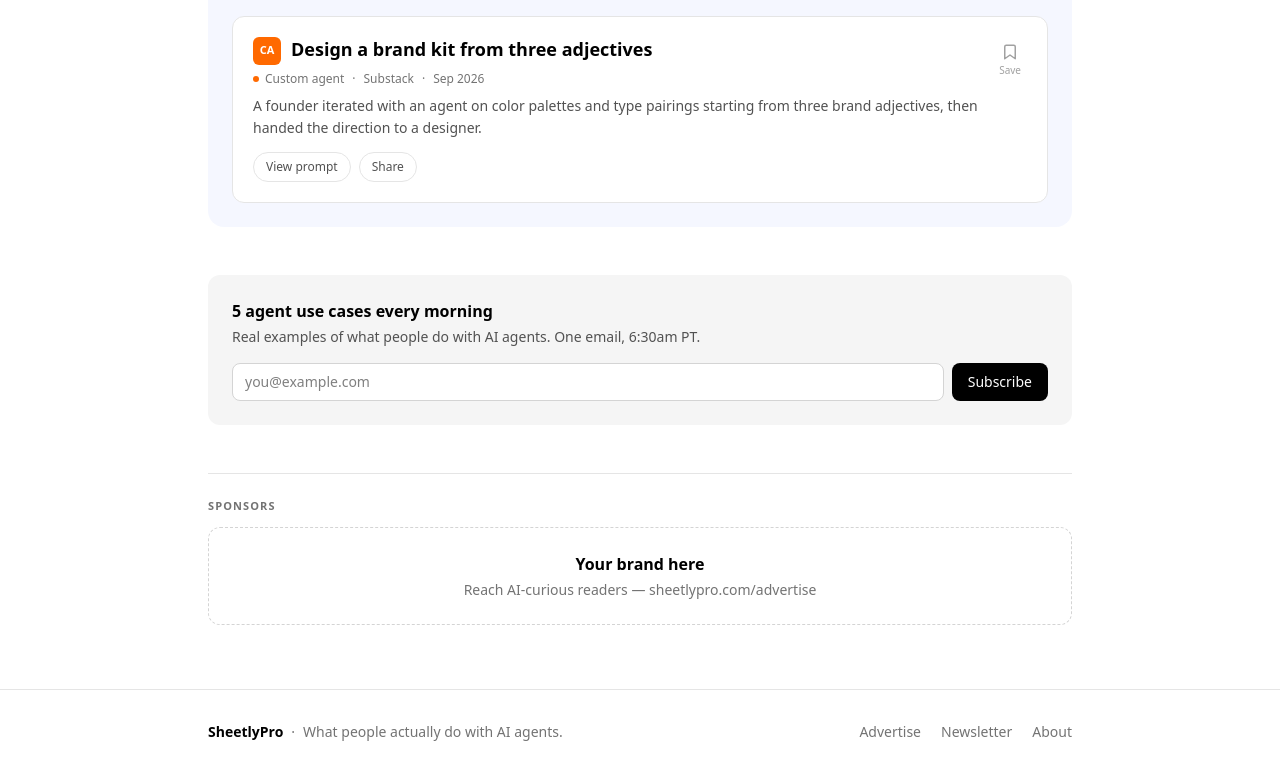
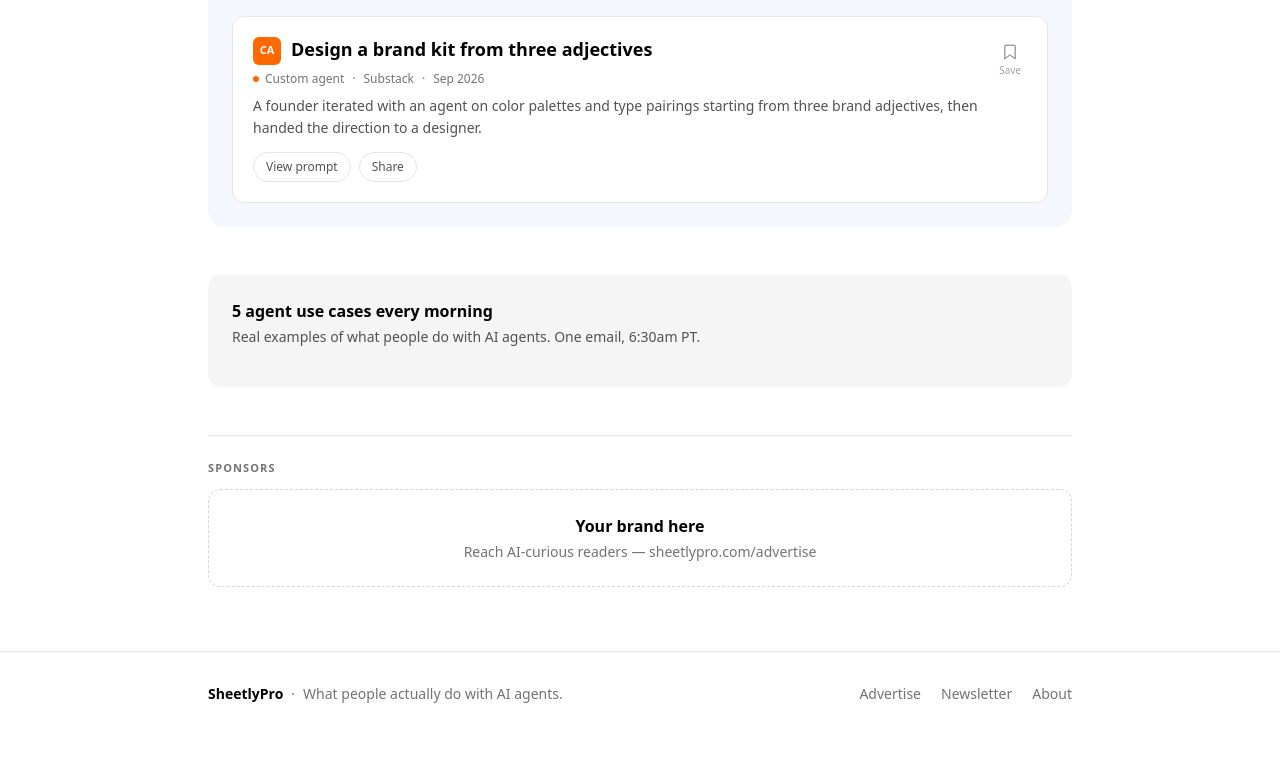
Before and after one commit to Stropurbo/bank-statement-frontend, a React (Vite) app: page / in a window 1280 px wide. Shown: the part 7748-8522 px from the top of the page. After the commit the page ends 8484 px from the top, so only its background shows below. Built offline with nearby package versions, Linux system fonts and the light colour scheme.

Commit message:
Use Kit official JS embed for newsletter (raw POSTs blocked by Kit bot guard)

```diff
--- a/src/components/NewsletterSignup.jsx
+++ b/src/components/NewsletterSignup.jsx
@@ -1,43 +1,29 @@
-import { useRef, useState } from "react";
-import { NEWSLETTER_ENDPOINT, NEWSLETTER_EMAIL_FIELD } from "../config";
+import { useEffect, useRef } from "react";
+
+// Newsletter signup via Kit's official embed. We use Kit's own script
+// (not a hand-rolled POST) because Kit's bot protection silently drops
+// raw form POSTs from some networks.
+const KIT_EMBED_SRC = "https://sheetlypro.kit.com/9f87f8a337/index.js";
+const KIT_UID = "9f87f8a337";
 
 export default function NewsletterSignup({ compact = false }) {
-  const [done, setDone] = useState(false);
-  const submittedRef = useRef(false);
+  const mountRef = useRef(null);
 
-  const submit = () => {
-    // Plain HTML form POST (no fetch): avoids CORS issues with the
-    // Kit subscribe endpoint. Response goes to a hidden iframe.
-    // NOTE: do NOT hide the form here — removing the iframe from the DOM
-    // cancels the in-flight POST. We show success only after the iframe
-    // confirms the POST landed (onLoad), with a timed fallback.
-    if (!NEWSLETTER_ENDPOINT) {
-      setDone(true);
-      return;
-    }
-    submittedRef.current = true;
-    setTimeout(() => setDone(true), 5000);
-  };
-
-  const handleFrameLoad = () => {
-    // Ignore the iframe's initial mount load; only the post-submit
-    // navigation means the signup POST reached Kit.
-    if (submittedRef.current) {
-      setDone(true);
-    }
-  };
-
-  if (done) {
-    return (
-      <div className="bg-neutral-100 rounded-xl p-6 text-center">
-        <p className="font-semibold text-black">
-          {NEWSLETTER_ENDPOINT
-            ? "You're in! Check your inbox to confirm."
-            : "Thanks for your interest! The newsletter is launching soon."}
-        </p>
-      </div>
-    );
-  }
+  useEffect(() => {
+    const mount = mountRef.current;
+    if (!mount) return;
+    // Avoid double-injecting under React StrictMode / re-renders.
+    if (mount.querySelector(`script[data-kit-uid="${KIT_UID}"]`)) return;
+    const s = document.createElement("script");
+    s.async = true;
+    s.setAttribute("data-uid", KIT_UID);
+    s.setAttribute("data-kit-uid", KIT_UID);
+    s.src = KIT_EMBED_SRC;
+    mount.appendChild(s);
+    return () => {
+      s.remove();
+    };
+  }, []);
 
   return (
     <div className={`bg-neutral-100 rounded-xl ${compact ? "p-5" : "p-6"}`}>
@@ -47,33 +33,7 @@ export default function NewsletterSignup({ compact = false }) {
       <p className="text-sm text-neutral-600 mb-4">
         Real examples of what people do with AI agents. One email, 6:30am PT.
       </p>
-      <form
-        action={NEWSLETTER_ENDPOINT || undefined}
-        method="post"
-        target="kit-hidden-frame"
-        onSubmit={submit}
-        className="flex flex-col sm:flex-row gap-2"
-      >
-        <input
-          type="email"
-          name={NEWSLETTER_EMAIL_FIELD || "email_address"}
-          required
-          placeholder="you@example.com"
-          className="flex-1 border border-neutral-300 rounded-lg px-3 py-2 text-sm bg-white text-black focus:outline-none focus:border-black"
-        />
-        <button
-          type="submit"
-          className="bg-black text-white px-4 py-2 rounded-lg text-sm font-medium hover:bg-neutral-800"
-        >
-          Subscribe
-        </button>
-        <iframe
-          name="kit-hidden-frame"
-          title="newsletter signup"
-          style={{ display: "none" }}
-          onLoad={handleFrameLoad}
-        />
-      </form>
+      <div ref={mountRef} className="kit-embed" />
     </div>
   );
 }
```
